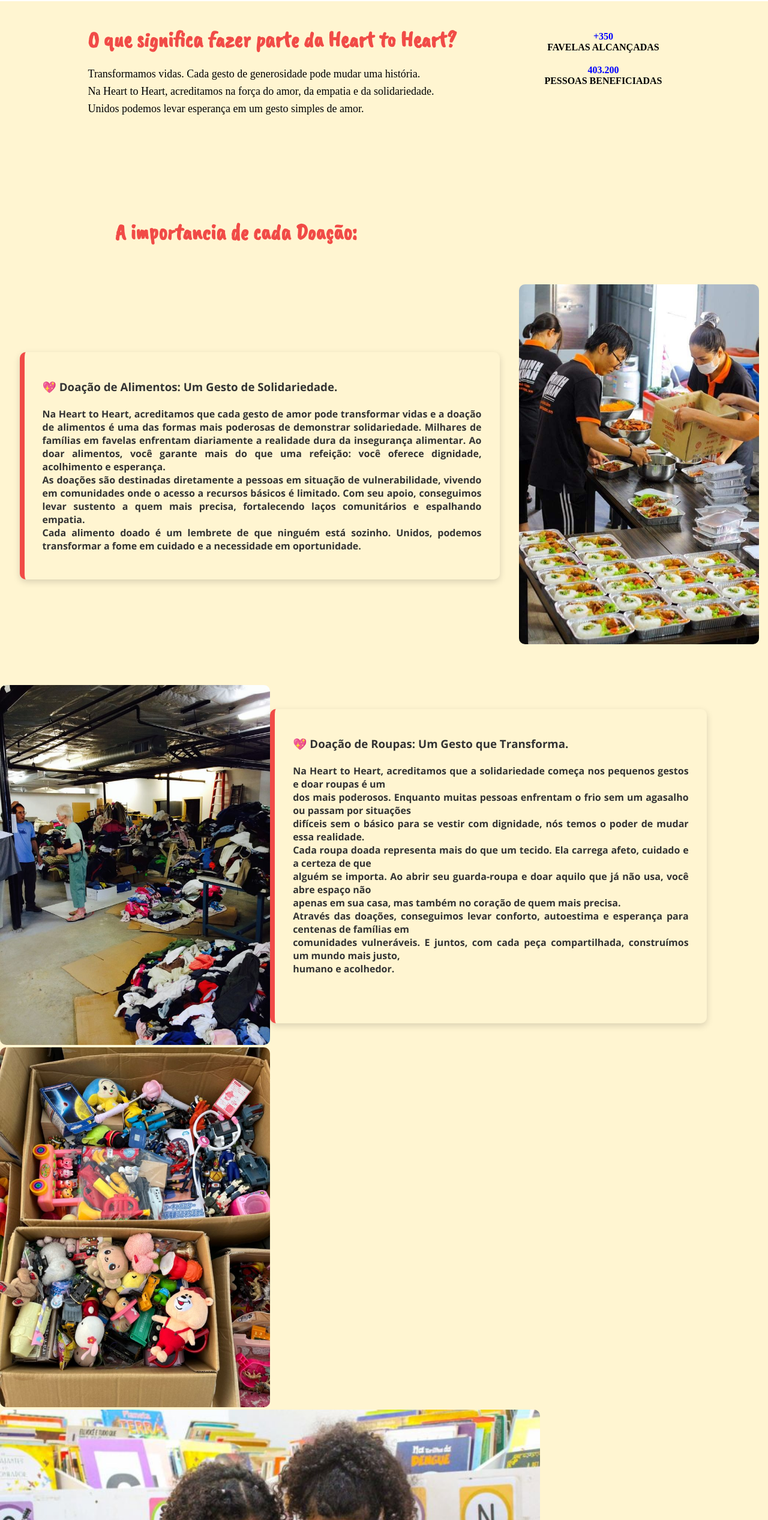
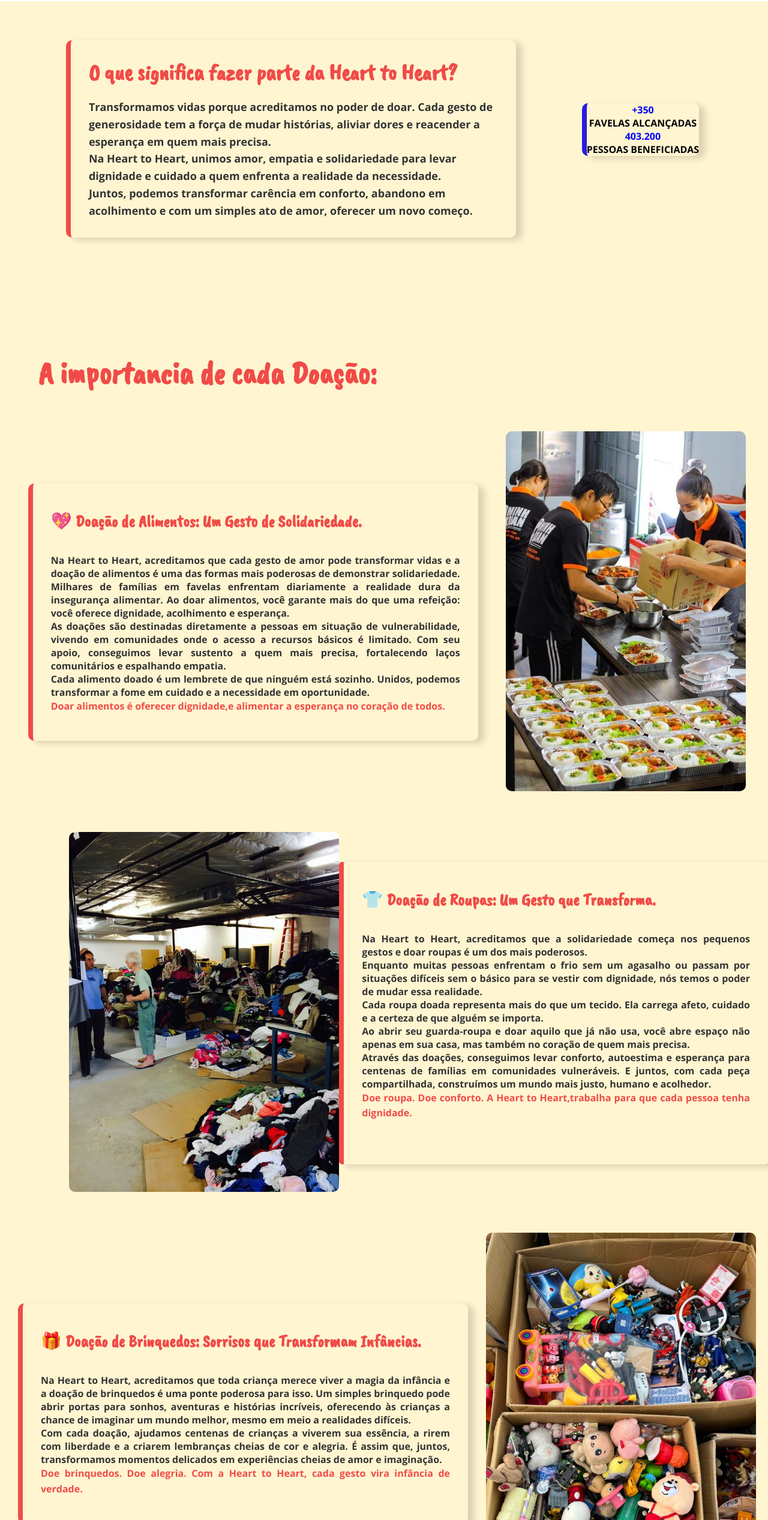
Before and after one commit to nathanbarbosatx/Projeto-Individual, a website: page web-data-viz/DOCUMENTOS_DE_APOIO/exemplo_de_upload_de_arquivo/public/pghome.html in a window 1280 px wide. Shown: the part 1066-3600 px from the top of the page at 60% size. Drawn offline with nearby package versions, Linux system fonts and the light colour scheme.

Commit message:
Finalização da Pagina Home

```diff
--- a/web-data-viz/DOCUMENTOS_DE_APOIO/exemplo_de_upload_de_arquivo/public/heart.css
+++ b/web-data-viz/DOCUMENTOS_DE_APOIO/exemplo_de_upload_de_arquivo/public/heart.css
@@ -54,6 +54,7 @@
 .painel-main {
     width: 100%;
 }
+
 .painel-config {
     width: 100%;
 }
@@ -70,12 +71,23 @@
     align-items: flex-start;
     gap: 40px;
 }
+
 /* Texto introdução*/
 .txt-intro {
     display: flex;
     flex-direction: column;
     gap: 20px;
     max-width: 60%;
+    background-color: #fff5d1;
+    color: #333;
+    padding: 30px;
+    margin: 25px;
+    max-width: 750px;
+    border-left: 8px solid #f14b47;
+    border-radius: 10px;
+    font-family: "Open Sans", sans-serif;
+    text-align: justify;
+    box-shadow: 10px 4px 12px rgba(0, 0, 0, 0.15);
 }
 
 .texto-intro-titulo {
@@ -88,6 +100,7 @@
     line-height: 1.6;
     text-align: left;
 }
+
 .txt-info {
     display: flex;
     flex-direction: column;
@@ -96,32 +109,41 @@
     gap: 20px;
     padding-right: 30px;
     padding-top: 10px;
+    margin-top: 10%;
 }
 
 .info-bloco {
     margin: 0;
+    border-left: 8px solid #2a1de0;
+    border-radius: 10px;
+    font-family: "Open Sans", sans-serif;
+    text-align: center;
+    box-shadow: 10px 4px 12px rgba(0, 0, 0, 0.15);
+
 }
 
 /* Texto secundário*/
-.Painel-Info-Doacao{
+.Painel-Info-Doacao {
     display: flex;
     flex-direction: column;
 
 }
-.Painel-Info-Doacao img{
+
+.Painel-Info-Doacao img {
     height: 75vh;
     border-radius: 10px;
 }
 
-/* Primeira imagem*/
+/* PAINEL DOAÇÃO*/
 
-#texto-intro-tituloH2{
+#texto-intro-tituloH2 {
     margin-top: 10%;
-    margin-left: 15%;
-    font-size: 25px;
+    margin-left: 5%;
+    font-size: 35px;
 }
+
 /*PAINEL ALIMENTOS*/
-.Painel-Alimentos{
+.Painel-Alimentos {
     display: flex;
     flex-direction: row-reverse;
     justify-content: space-evenly;
@@ -129,37 +151,38 @@
     margin-top: 5%;
     align-items: center;
 }
-.texto-doacao-alimentos{
+
+.texto-doacao-alimentos {
     background-color: #fff5d1;
     color: #333;
     padding: 30px;
-  margin: 40px auto;
-  max-width: 800px;
+    margin: 25px;
+    max-width: 750px;
     border-left: 8px solid #f14b47;
     border-radius: 10px;
     font-family: "Open Sans", sans-serif;
     text-align: justify;
-  box-shadow: 0 4px 12px rgba(0, 0, 0, 0.15);
+    box-shadow: 10px 4px 12px rgba(0, 0, 0, 0.15);
 }
 
-.texto-doacao-alimentos h2{
+.texto-doacao-alimentos h3 {
     color: #f14b47;
     font-family: "Caveat Brush", cursive;
     font-size: 28px;
     margin-bottom: 15px;
 }
 
-.texto-doacao-alimentos p{
+.texto-doacao-alimentos p {
     margin-bottom: 15px;
     line-height: 1.6;
 }
 
 /* PAINEL DE ROUPAS*/
-.Painel-Roupas{
+.Painel-Roupas {
     display: flex;
     flex-direction: row;
     justify-content: space-around;
-    margin-right: 8%;
+    margin-left: 9%;
     margin-top: 5%;
 }
 
@@ -167,16 +190,16 @@
     background-color: #fff5d1;
     color: #333;
     padding: 30px;
-  margin: 40px auto;
-  max-width: 800px;
+    margin: 50px auto;
+    max-width: 750px;
     border-left: 8px solid #f14b47;
-  border-radius: 10px;
+    border-radius: 5px;
     font-family: "Open Sans", sans-serif;
     text-align: justify;
-  box-shadow: 0 4px 12px rgba(0, 0, 0, 0.15);
+    box-shadow: 10px 4px 12px rgba(0, 0, 0, 0.15);
 }
 
-.texto-doacao-roupas h2 {
+.texto-doacao-roupas h3 {
     color: #f14b47;
     font-family: "Caveat Brush", cursive;
     font-size: 28px;
@@ -187,3 +210,77 @@
     margin-bottom: 15px;
     line-height: 1.6;
 }
+
+/*PAINEL BRINQUEDOS*/
+
+.Painel-Brinquedo {
+    display: flex;
+    flex-direction: row-reverse;
+    justify-content: space-evenly;
+    margin-right: 15px;
+    margin-top: 5%;
+    align-items: center;
+}
+
+.texto-doacao-brinquedos {
+    background-color: #fff5d1;
+    color: #333;
+    padding: 30px;
+    margin: 25px;
+    max-width: 750px;
+    border-left: 8px solid #f14b47;
+    border-radius: 10px;
+    font-family: "Open Sans", sans-serif;
+    text-align: justify;
+    box-shadow: 10px 4px 12px rgba(0, 0, 0, 0.15);
+}
+
+.texto-doacao-brinquedos h3 {
+    color: #f14b47;
+    font-family: "Caveat Brush", cursive;
+    font-size: 28px;
+    margin-bottom: 15px
+}
+
+.texto-doacao-brinquedos p {
+    margin-bottom: 15px;
+    line-height: 1.6;
+}
+
+
+/* PAINEL LIVROS */
+
+.Painel-Livros {
+    display: flex;
+    flex-direction: row;
+    justify-content: space-around;
+    margin-left: 9%;
+    margin-top: 5%;
+}
+
+.texto-doacao-livros {
+    background-color: #fff5d1;
+    color: #333;
+    padding: 30px;
+    margin: 50px auto;
+    max-width: 750px;
+    border-left: 8px solid #f14b47;
+    border-radius: 5px;
+    font-family: "Open Sans", sans-serif;
+    text-align: justify;
+    box-shadow: 10px 4px 12px rgba(0, 0, 0, 0.15);
+}
+
+.texto-doacao-livros h3 {
+    color: #f14b47;
+    font-family: "Caveat Brush", cursive;
+    font-size: 28px;
+    margin-bottom: 15px;
+}
+
+.texto-doacao-livros p{
+    margin-bottom: 15px;
+    line-height: 1.6;
+}
+
+/* RODAPÉ*/
--- a/web-data-viz/DOCUMENTOS_DE_APOIO/exemplo_de_upload_de_arquivo/public/pghome.html
+++ b/web-data-viz/DOCUMENTOS_DE_APOIO/exemplo_de_upload_de_arquivo/public/pghome.html
@@ -40,17 +40,15 @@
                     </h2>
                 </div>
                 <div class="txt-intro-corpo">
-                    <p>Transformamos vidas. Cada gesto de generosidade pode mudar uma história.</p>
-                    <p>Na Heart to Heart, acreditamos na força do amor, da empatia e da solidariedade.</p>
-                    <p>Unidos podemos levar esperança em um gesto simples de amor.</p>
+                    <p><b>Transformamos vidas porque acreditamos no poder de doar. Cada gesto de generosidade tem a força de mudar histórias, aliviar dores e reacender a esperança em quem mais precisa. <br>
+                    Na Heart to Heart, unimos amor, empatia e solidariedade para levar dignidade e cuidado a quem enfrenta a realidade da necessidade. <br>
+                    Juntos, podemos transformar carência em conforto, abandono em acolhimento e com um simples ato de amor, oferecer um novo começo.</b></p>
                 </div>
             </div>
             <div class="txt-info">
                 <div class="info-bloco">
                     <p style="color: blue;"><b>+350</b></p>
                     <p><b>FAVELAS ALCANÇADAS</b></p>
-                </div>
-                <div class="info-bloco">
                     <p style="color: blue;"><b>403.200</b></p>
                     <p><b>PESSOAS BENEFICIADAS</b></p>
                 </div>
@@ -79,6 +77,7 @@
                         sustento a quem mais precisa, fortalecendo laços comunitários e espalhando empatia.<br>
                         Cada alimento doado é um lembrete de que ninguém está sozinho. Unidos, podemos transformar a
                         fome em cuidado e a necessidade em oportunidade.<br>
+                        <p style="color: #f14b47;"><b>Doar alimentos é oferecer dignidade,e alimentar a esperança no coração de todos.</b></p>
                 </p></b>
             </div>
         </div>
@@ -88,16 +87,16 @@
             </div>
             <div class="texto-doacao-roupas">
                 <p> <b>
-                    <h3>💖 Doação de Roupas: Um Gesto que Transforma.</h3><br>
-                    Na Heart to Heart, acreditamos que a solidariedade começa nos pequenos gestos e doar roupas é um<br>
-                    dos mais poderosos. Enquanto muitas pessoas enfrentam o frio sem um agasalho ou passam por situações<br>
+                    <h3>👕 Doação de Roupas: Um Gesto que Transforma.</h3><br>
+                    Na Heart to Heart, acreditamos que a solidariedade começa nos pequenos gestos e doar roupas é um dos mais poderosos.<br>
+                    Enquanto muitas pessoas enfrentam o frio sem um agasalho ou passam por situações
                     difíceis sem o básico para se vestir com dignidade, nós temos o poder de mudar essa realidade.<br>
-                    Cada roupa doada representa mais do que um tecido. Ela carrega afeto, cuidado e a certeza de que<br>
-                    alguém se importa. Ao abrir seu guarda-roupa e doar aquilo que já não usa, você abre espaço não <br>
+                    Cada roupa doada representa mais do que um tecido. Ela carrega afeto, cuidado e a certeza de que alguém se importa.<br>
+                    Ao abrir seu guarda-roupa e doar aquilo que já não usa, você abre espaço não
                     apenas em sua casa, mas também no coração de quem mais precisa.<br>
-                    Através das doações, conseguimos levar conforto, autoestima e esperança para centenas de famílias em <br>
-                    comunidades vulneráveis. E juntos, com cada peça compartilhada, construímos um mundo mais justo,<br>
-                    humano e acolhedor.
+                    Através das doações, conseguimos levar conforto, autoestima e esperança para centenas de famílias em comunidades vulneráveis.
+                    E juntos, com cada peça compartilhada, construímos um mundo mais justo, humano e acolhedor.
+                    <p style="color: #f14b47;"><b>Doe roupa. Doe conforto. A Heart to Heart,trabalha para que cada pessoa tenha dignidade.</b></p>
                 </p></b>
             </div>
         </div>
@@ -106,22 +105,52 @@
                 <img src="./Fotos/brinquedos.jpeg" alt="Brinquedos">
             </div>
             <div class="texto-doacao-brinquedos">
-                <p>
-
-                </p>
+                <p><b>
+                    <h3>🎁 Doação de Brinquedos: Sorrisos que Transformam Infâncias. </h3><br>
+                      Na Heart to Heart, acreditamos que toda criança merece viver a magia da infância e a doação de brinquedos é uma ponte poderosa para isso. Um simples brinquedo pode abrir portas para sonhos, aventuras e histórias incríveis, oferecendo às crianças a chance de imaginar um mundo melhor, mesmo em meio a realidades difíceis. <br>
+                      Com cada doação, ajudamos centenas de crianças a viverem sua essência, a rirem com liberdade e a criarem lembranças cheias de cor e alegria.
+                      É assim que, juntos, transformamos momentos delicados em experiências cheias de amor e imaginação. <br>
+                      <p style="color: #f14b47;"><b>Doe brinquedos. Doe alegria. Com a Heart to Heart, cada gesto vira infância de verdade.</b><p>
+                </p></b>
             </div>
         </div>
         <div class="Painel-Livros">
             <div class="img-doacao-livros">
-                <img src="./Fotos/livros.jpeg" alt="Livros">
+                <img src="./Fotos/imagemlivros2.jpeg" alt="Livros">
             </div>
             <div class="texto-doacao-livros">
-                <p>
-
-                </p>
+                <p><b>
+                    <h3>📖 Doação de Livros: Sementes de Esperança e Conhecimento</h3>
+                    Na Heart to Heart, acreditamos que doar livros é muito mais do que passar adiante páginas encadernadas é espalhar sabedoria, despertar sonhos e abrir portas para novos futuros. Em muitas comunidades, o acesso à leitura ainda é um privilégio, e um único livro pode representar um universo inteiro de descobertas. <br>
+                    Ler desenvolve o pensamento crítico, estimula a criatividade e fortalece a educação. Cada livro doado é um convite à imaginação, ao aprendizado e à construção de um caminho melhor. <br>
+                    Ao doar, você não apenas entrega uma história, mas planta uma semente de transformação. É um gesto de amor que alimenta mentes, inspira corações e ajuda a escrever um novo capítulo na vida de alguém. <br>
+                    <p style="color: #f14b47;"><b>Compartilhe livros. Compartilhe oportunidades. Com a Heart to Heart, cada leitura é um passo rumo a um futuro mais justo e cheio de possibilidades.</b></p>
+                </p></b>
             </div>
         </div>
     </div>
+    <footer class="footer-PGHOME">
+        <div class="footer-container">
+            <div class="footer-logo">
+        <img src="./Fotos/logoheart.png" alt="Heart to Heart Logo" />
+    </div>
+    <div class="footer-sobre">
+      <h3>Sobre</h3>
+      <ul>
+        <li>° Iniciativas</li>
+        <li>° Sugestões</li>
+      </ul>
+    </div>
+    <div class="footer-contato">
+      <h3>Contatos</h3>
+      <p>📧 <strong>heartdoacoes@gmail.com</strong></p>
+      <p>📱 (11) 9999-9999</p>
+      <div class="footer-icons">
+        <a href="#"><img src="./Fotos/instagram.png" alt="Instagram" class="icon-footer"></a>
+        <a href="#"><img src="./Fotos/outro-icon.png" alt="Outro" class="icon-footer"></a>
+      </div>
+    </div>
+  </div>
+</footer>
 </body>
-
 </html>
```
Also changed, not shown: web-data-viz/DOCUMENTOS_DE_APOIO/exemplo_de_upload_de_arquivo/public/Fotos/imagemlivros2.jpeg (added). Lines whose indentation alone changed are shown as unchanged.
